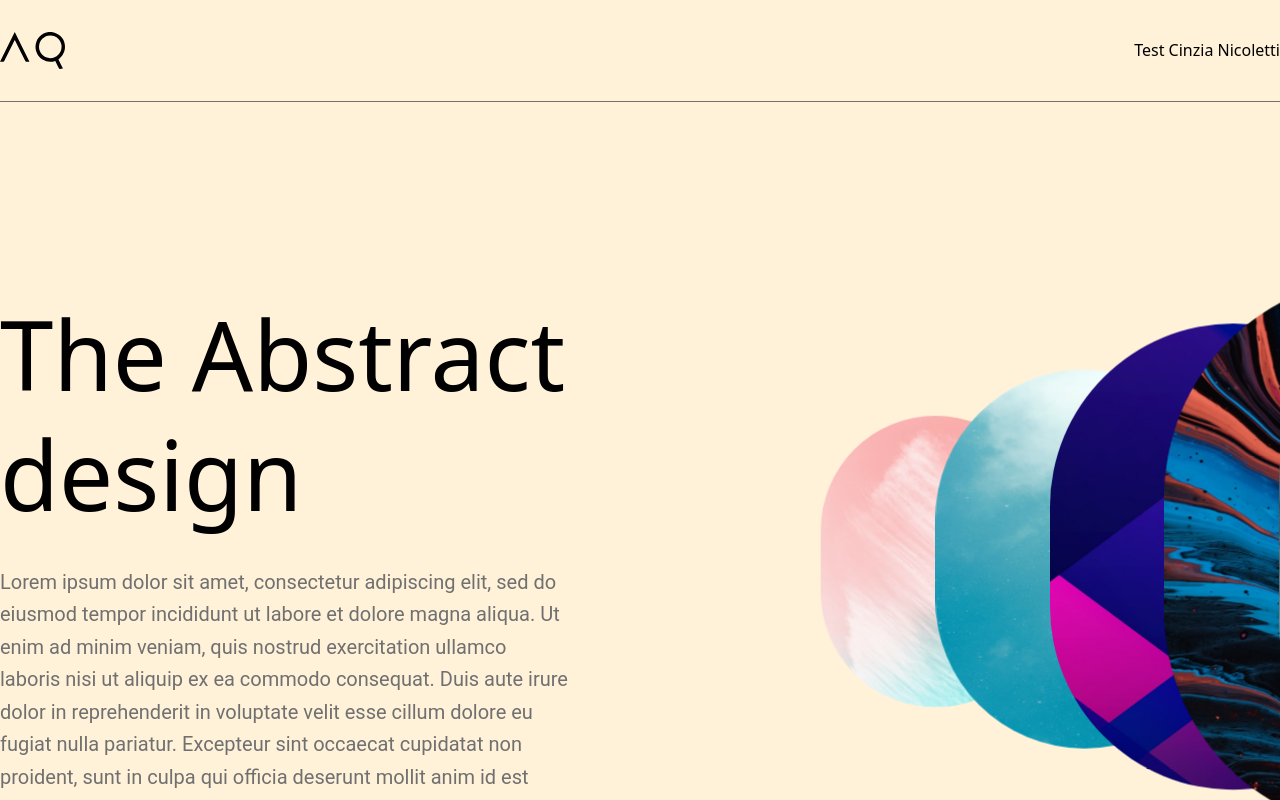
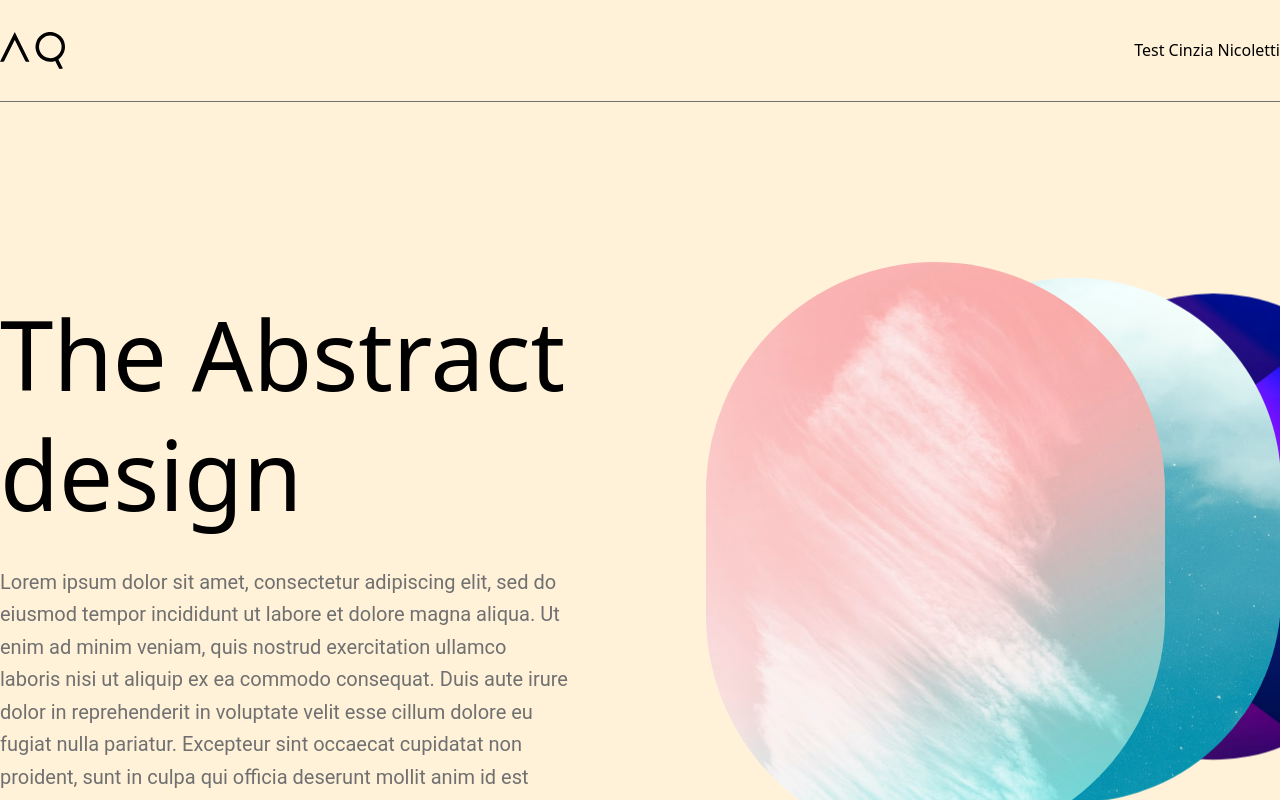
Before and after one commit to cinzianicoletti/Aquest, a Next.js app: page / in a window 1280 px wide. Built offline with nearby package versions, Linux system fonts and the light colour scheme.

Commit message:
Fixed the problem of compact display in reverse on homepage (from the smallest image to the largest image)

```diff
--- a/components/body.js
+++ b/components/body.js
@@ -19,11 +19,6 @@ export default function Body() {
     const constraintsRef = useRef(null);
     const targetRef = useRef();
     const [dimensions, setDimensions] = useState({width: 0, height: 0});
-    let screen_width = 0;
-
-    if (typeof window !== 'undefined') {
-        screen_width = window.innerWidth;
-    }
 
     useLayoutEffect(() => {
         if (targetRef.current) {
--- a/components/image-box.js
+++ b/components/image-box.js
@@ -28,11 +28,14 @@ export const ImageBox = (item) => {
     return (
         // Animation Slider - Compact
         <motion.div
-            className={'h-auto w-[459px] text-center mr-10 image-container relative top-0 left-0 overflow-visible flex flex-col justify-start '}
+            className={'h-auto w-[459px] text-center mr-10 image-container relative top-0 left-0 overflow-visible ' +
+                'flex flex-col justify-start '}
             animate={{
-                // zIndex: position % item.count,
-                x: isSliderActive ? - position * 350 : position * 10,
-                scale: isSliderActive ? ((3 / 2) * (position / item.count) + 1) / 2 : 1,
+                x: isSliderActive ? - position * 360 : position * 10,
+                y: isSliderActive ? - position * 15 : position * 10,
+                opacity: isSliderActive ? 1 + (0.1 * position) - (position * 0.1) : 1,
+                zIndex: isSliderActive ? 100 - (position * 10) : 1,
+                scale: isSliderActive ? 1 - (position * 0.1) : 1
             }}
             transition={transition}
             key={item.parentToChild.ig}>
```
